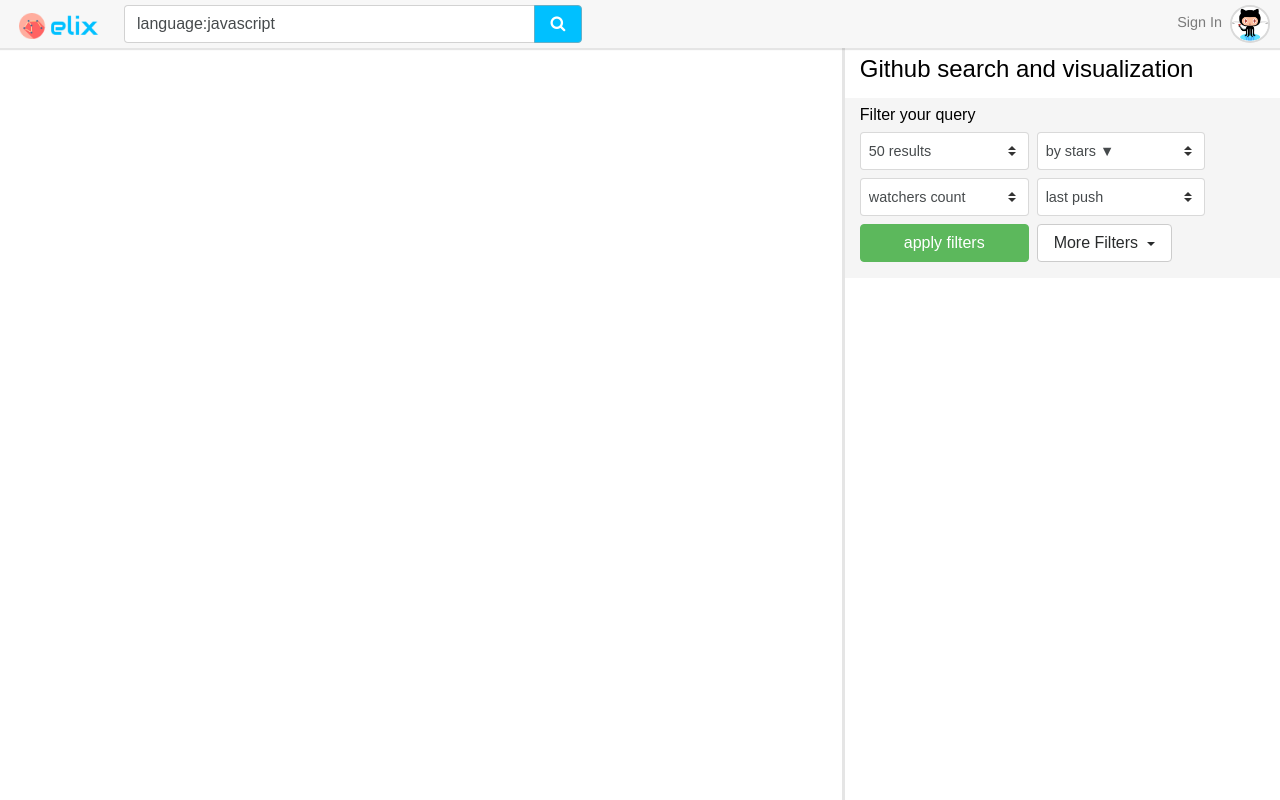
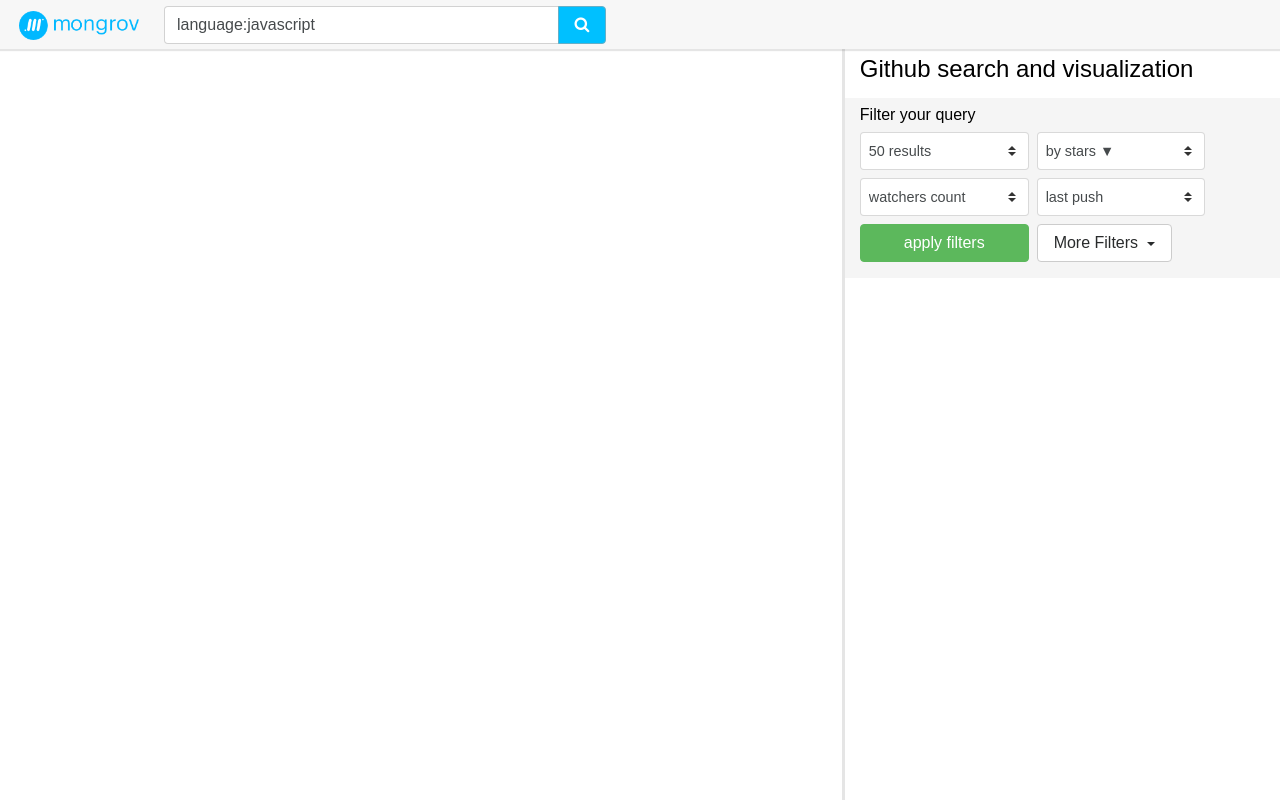
Before and after one commit to gamayu/gamayu.github.io, a plain HTML site: page index.html in a window 1280 px wide. Shown: the top 800 px of the page. Drawn offline with nearby package versions, Linux system fonts and the light colour scheme; a script that the page names is missing.

Commit message:
elix logo replaced with mongrov logo

```diff
--- a/index.html
+++ b/index.html
@@ -233,7 +233,7 @@
     <span class="navbar-toggler-icon"></span>
   </button>
       <a class="navbar-brand" href="#">
-        <img src="assets/img/elix-logo-sm.png" alt="" width="80px">
+        <img src="assets/img/mongrov-logo.png" alt="" width="120px">
       </a>
 
       <div class="collapse navbar-collapse" id="navbarSupportedContent">
@@ -247,7 +247,7 @@
       </span>
           </div>
         </form>
-        <ul class="navbar-nav ml-auto">
+        <!-- <ul class="navbar-nav ml-auto">
           <li class="nav-item">
             <a class="nav-link" href="#">Sign In</a>
           </li>
@@ -256,7 +256,7 @@
               <img src="assets/img/github-profile.png" class="rounded-circle" alt="" width="40px" style="border: 2px solid #d9d9d9;">
             </a>
           </li>
-        </ul>
+        </ul> -->
       </div>
     </nav>
   </section>
```
Also changed, not shown: assets/img/mongrov-logo.png (added).
